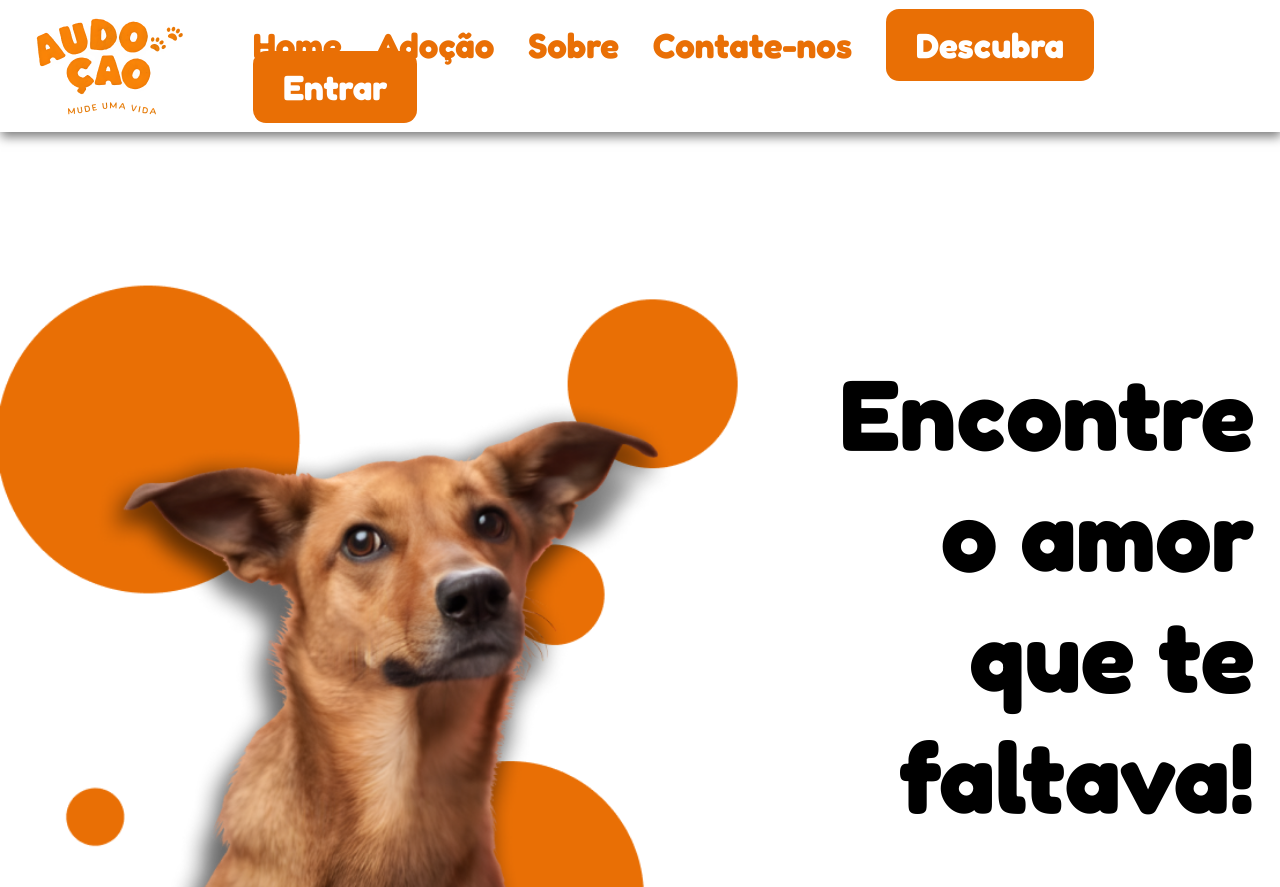
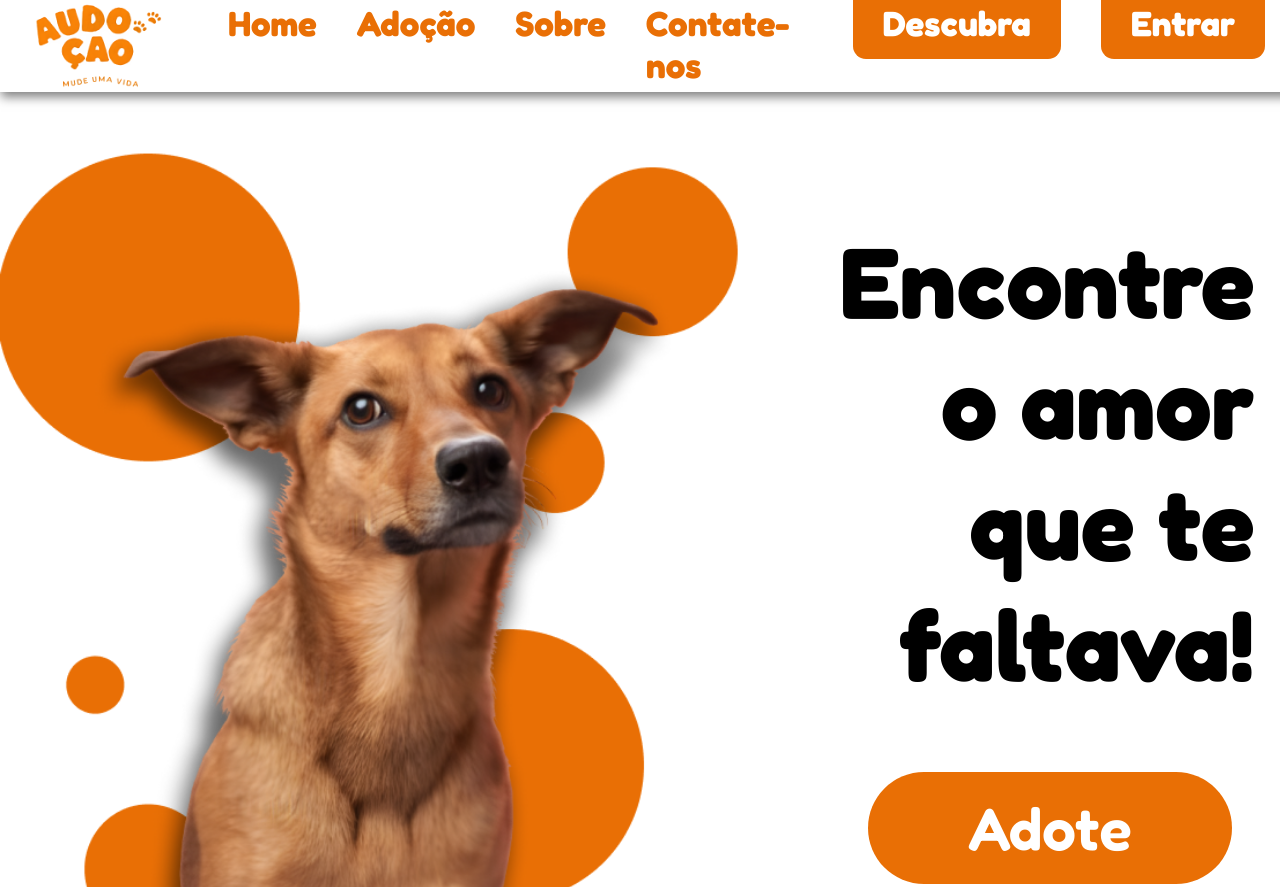
Before and after one commit to Victor-Hugo1/Audo-o, a plain HTML site: page public/index.html in a window 1280 px wide. Shown: the top 887 px of the page. Drawn offline with Linux system fonts and the light colour scheme.

Commit message:
update home

```diff
--- a/public/style.css
+++ b/public/style.css
@@ -1,69 +1,111 @@
 @import url('https://fonts.googleapis.com/css2?family=Fredoka:wght@300..700&family=JetBrains+Mono:ital,wght@0,100..800;1,100..800&display=swap');
 
-body{
+body {
     margin: 0;
     top: 0;
     font-family: 'Fredoka', sans-serif;
 }
-header{
+/* MENU */
+header {
     background-color: #fff;
     display: flex;
     justify-content: space-between;
     align-items: center;
+    padding: 10px 5px;
+    box-shadow: 1px 5px 10px rgba(0, 0, 0, 0.5);
+    position: fixed;
+    width: 100%;
+    height:9%;
     top: 0;
-    box-shadow: 1px 5px 10px rgba(0, 0, 0, 0.5);
-
+    z-index: 10;
 }
 
-.menu a{
+.img-logo img {
+    height: 140px;
+}
+
+.menu {
+    display: flex;
+}
+
+.menu a {
     color: #E96F05;
     font-weight: bold;
     text-decoration: none;
     font-size: 35px;
-    margin: 15px;
+    margin: 0 20px;
+    transition: color 0.3s ease, transform 0.4s ease;
 }
-.container{
+
+.menu a::after{
+    content: '';
+    width: 0%;
+    height: 5px;
+    border-radius: 30px;
+    background: #E96F05;
+    display: block;
+    transition: all 0.3s ease-in-out;
+  }
+
+.menu a:hover::after {
+    width: 100%;
+}
+
+
+.container {
     height: 100%;
     width: 100%;
 }
-.menu span{
+
+.menu span {
     color: #fff;
     background-color: #E96F05;
     padding: 15px 30px;
     border-radius: 13px;
+    transition: all 0.2s ease-in-out;
+}
+.menu span:hover{
+    color: #E96F05;
+    background-color: #ffffff;
+    border: 2px solid;
+    border-color: #E96F05;
 }
 
-.img-logo img{
+.img-logo img {
     margin-bottom: -15%;
 }
 
-.container{
+
+/* SEÇÃO */
+.container {
     margin-top: 2%;
     display: flex;
 }
 
-.texto{
+.texto {
     width: 100%;
     font-size: 50px;
     text-align: end;
     margin-top: 10%;
     margin-right: 2%;
 }
-.texto button{
+
+.texto button {
     font-size: 60px;
     background-color: #E96F05;
     padding: 20px 100px;
-    font-family:'Fredoka', sans-serif; ;
+    font-family: 'Fredoka', sans-serif;
+    ;
     font-weight: 600;
     border-radius: 97px;
     color: #fff;
     margin-right: 5%;
-    border:none;
+    border: none;
     cursor: pointer;
 
 }
 
-.dog-left img{
+.dog-left img {
     width: 800px;
     margin-bottom: -10px;
     height: 100%;
```
